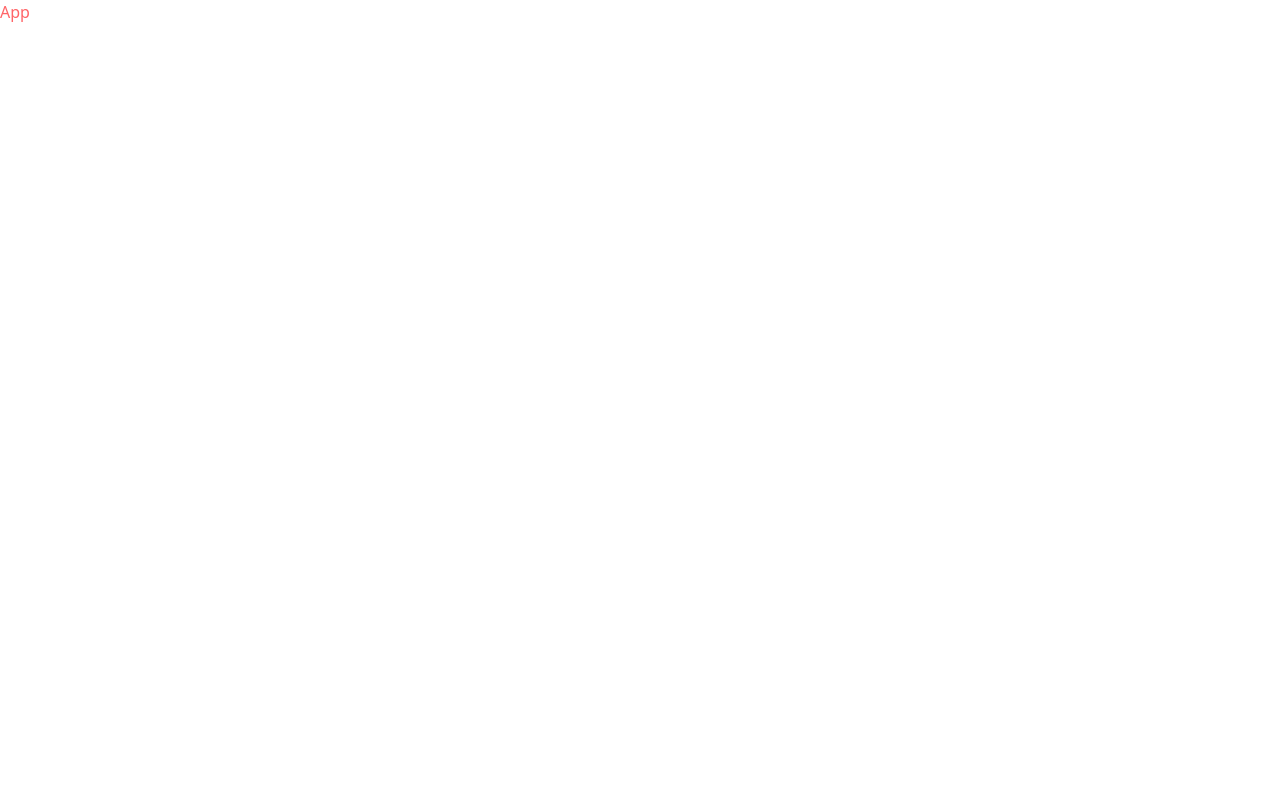
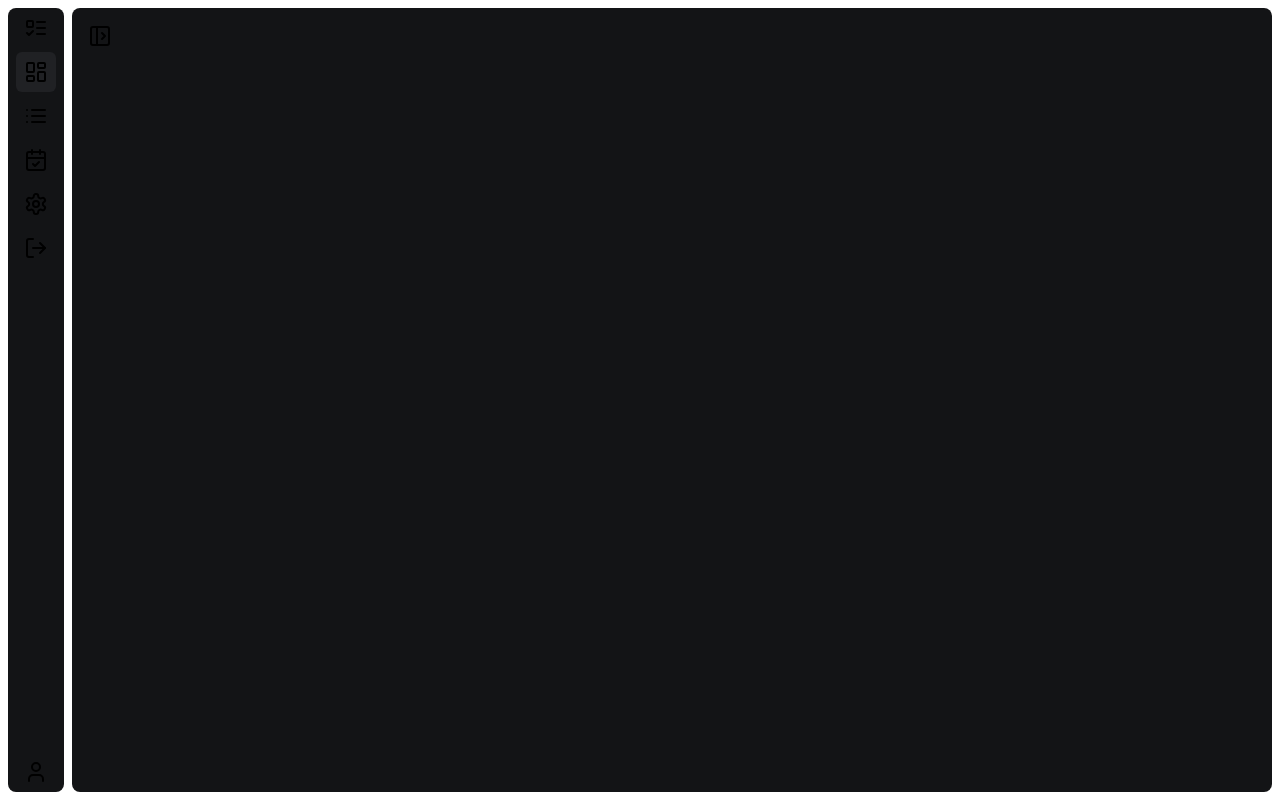
Before and after one commit to sahil-verma-9696/reactjs-todo-list, a React (Vite) app: page / in a window 1280 px wide. Built offline with nearby package versions, Linux system fonts and the light colour scheme.

Commit message:
sidebar done

```diff
--- a/package.json
+++ b/package.json
@@ -11,6 +11,7 @@
   },
   "dependencies": {
     "@tailwindcss/vite": "^4.1.7",
+    "lucide-react": "^0.511.0",
     "react": "^19.1.0",
     "react-dom": "^19.1.0",
     "reactjs-todo-list": "file:"
--- a/src/App.jsx
+++ b/src/App.jsx
@@ -1,10 +1,19 @@
+import React from "react";
+import Header from "./components/layout/Header";
+import Sidebar from "./components/layout/Sidebar";
+import SidebarSahil from "./components/layout/SidebarSahil";
+import { navItems } from "./data/navItems";
+
 function App() {
+  const [open, setOpen] = React.useState(false);
 
   return (
-    <div className="text-red-400">
-      App
+    <div className="w-screen h-screen dark:bg-black dark:text-white p-2 flex gap-2 max-sm:flex-col max-sm:flex-col-reverse">
+      {/* <Sidebar navItems={navItems} /> */}
+      <SidebarSahil navItems={navItems} open={open} setOpen={setOpen} />
+      <Header open={open} setOpen={setOpen} />
     </div>
-  )
+  );
 }
 
-export default App
+export default App;
--- a/src/components/layout/Header.jsx
+++ b/src/components/layout/Header.jsx
@@ -0,0 +1,18 @@
+import { PanelLeftOpen, PanelRightOpen } from "lucide-react";
+import React from "react";
+
+export default function Header({ open, setOpen }) {
+  function handleToggle() {
+    setOpen(!open);
+  }
+  return (
+    <div className="flex-1 bg-[#131416] rounded-lg p-2">
+      <button
+        onClick={handleToggle}
+        className="p-2 hover:bg-[#202124] rounded-md"
+      >
+        {open ? <PanelRightOpen /> : <PanelLeftOpen />}
+      </button>
+    </div>
+  );
+}
--- a/src/components/layout/Sidebar.jsx
+++ b/src/components/layout/Sidebar.jsx
@@ -0,0 +1,41 @@
+import { Apple, Menu, X } from "lucide-react";
+import React from "react";
+// list of items with icon and label ✅
+// expand/collaps sidebar ✅
+// active item ✅
+
+export default function Sidebar({ navItems }) {
+  const [open, setOpen] = React.useState(false); // array destructuring
+  const [activeId, setActiveId] = React.useState(1);
+
+  function handleToggleSidebar() {
+    setOpen(!open);
+  }
+
+  function handleActiveItem(id) {
+    setActiveId(id);
+  }
+
+  return (
+    <div>
+      {/* toggle button */}
+      <button onClick={() => handleToggleSidebar()} className="flex">
+        {open ? <X /> : <Menu />}
+        <span>Sidebar</span>
+      </button>
+      {/* nav items */}
+      {navItems.map((item) => {
+        return (
+          <div
+            key={item.id}
+            onClick={() => handleActiveItem(item.id)}
+            className={`flex ${activeId === item.id ? "bg-[#202124]" : ""}`}
+          >
+            <span>{<item.icon />}</span>
+            {open ? <span>{item.label}</span> : null}
+          </div>
+        );
+      })}
+    </div>
+  );
+}
--- /dev/null
+++ b/src/components/layout/SidebarSahil.jsx
@@ -0,0 +1,103 @@
+import { ListTodo, User } from "lucide-react";
+import React from "react";
+import { fallbackNavItems } from "../../data/navItems";
+
+export default function SidebarSahil({ navItems, open, setOpen }) {
+  const [activeItem, setActiveItem] = React.useState(1 || navItems[0].id);
+  return (
+    <div
+      role="navigation"
+      aria-label="Main sidebar"
+      className={`select-none flex min-sm:flex-col bg-[#131416] px-2 rounded-lg h-full max-sm:h-fit transition-all duration-700 ease-in-out overflow-hidden ${
+        open ? "w-72 max-sm:w-full" : "w-14 max-sm:w-full"
+      }`}
+    >
+      {/* header */}
+      <div className="flex sticky top-0 gap-2 p-2 hover:bg-[#202124] rounded-md w-full max-sm:hidden">
+        <span className="cursor-pointer">
+          <ListTodo />
+        </span>
+
+        <h1
+          className={`text-center flex-1 text-nowrap transition ease-in-out duration-1000 ${
+            open ? "opacity-100" : "opacity-0"
+          }`}
+        >
+          TODO LIST
+        </h1>
+      </div>
+
+      {/* nav items */}
+      <div className="overflow-y-auto overflow-x-hidden flex-1 max-sm:flex max-sm:justify-between">
+        {!navItems && (
+          <Skeleton open={open} fallbackNavItems={fallbackNavItems} />
+        )}
+        {navItems?.map(({ id, label, icon: Icon }) => (
+          <div
+            key={id}
+            className={`flex gap-2  rounded-md cursor-pointer my-1 p-2 max-sm:flex-col max-sm:items-center ${
+              open && "hover:bg-[#202124]"
+            } ${activeItem == id && "bg-[#202124]"}`}
+            onClick={() => setActiveItem(id)}
+          >
+            <span className={`${!open && "hover:bg-[#202124] rounded-md"}`}>
+              <Icon  />
+            </span>
+            <span
+              className={`transition ease-in-out duration-1000 max-sm:hidden ${
+                open ? "opacity-100" : "opacity-0 max-sm:opacity-100"
+              } text-nowrap`}
+            >
+              {label}
+            </span>
+          </div>
+        ))}
+      </div>
+
+      {/* nav footer */}
+      <div className="flex gap-2 p-2 bg-[#131416] hover:bg-[#202124] w-full max-sm:flex-col max-sm:items-center max-sm:hidden">
+        <span className="cursor-pointer">
+          <User />
+        </span>
+
+        <h1
+          className={`text-center max-sm:text-sm flex-1 text-nowrap transition ease-in-out duration-1000 ${
+            open ? "opacity-100" : "opacity-0 max-sm:opacity-100"
+          }`}
+        >
+          Sahil Verma
+        </h1>
+      </div>
+    </div>
+  );
+}
+
+function Skeleton({ open, fallbackNavItems }) {
+  function getWidth(label) {
+    const base = 8;
+    const padding = 20;
+    return label.length * base + padding;
+  }
+  return (
+    <div>
+      {fallbackNavItems?.map(({ id, label }) => (
+        <div
+          key={id}
+          className={`flex gap-2 items-center rounded-md cursor-pointer my-2 animate-pulse ${
+            open && "hover:bg-[#202124]"
+          }`}
+        >
+          <span className="bg-[#202124] rounded-md size-10 shrink-0"></span>
+          <span
+            className={`h-7 bg-[#202124] transition-all duration-1000 ease-in-out transform rounded-md ${
+              open ? "opacity-100" : "opacity-0"
+            }`}
+            style={{
+              width: open ? `${getWidth(label)}px` : 0,
+            }}
+          ></span>
+        </div>
+      ))}
+    </div>
+  );
+}
--- /dev/null
+++ b/src/data/navItems.js
@@ -0,0 +1,23 @@
+import {
+  CalendarCheck,
+  Settings,
+  LogOut,
+  LayoutDashboard,
+  List,
+} from "lucide-react";
+
+export const navItems = [
+  { id: 1, label: "Overview", icon: LayoutDashboard, path: "/overview" },
+  { id: 2, label: "My Tasks", icon: List, path: "/tasks" },
+  { id: 3, label: "Completed", icon: CalendarCheck, path: "/completed" },
+  { id: 4, label: "Settings", icon: Settings, path: "/settings" },
+  { id: 5, label: "Logout", icon: LogOut, path: "/logout" },
+];
+export const fallbackNavItems = [
+  { id: 1, label: "Overview" },
+  { id: 2, label: "My Tasks" },
+  { id: 3, label: "Completed" },
+  { id: 4, label: "Settings" },
+  { id: 5, label: "Logout" },
+];
+// export const navItems = null;
```
Also changed, not shown: 1 other file (tests, documents, lock files or other folders).
